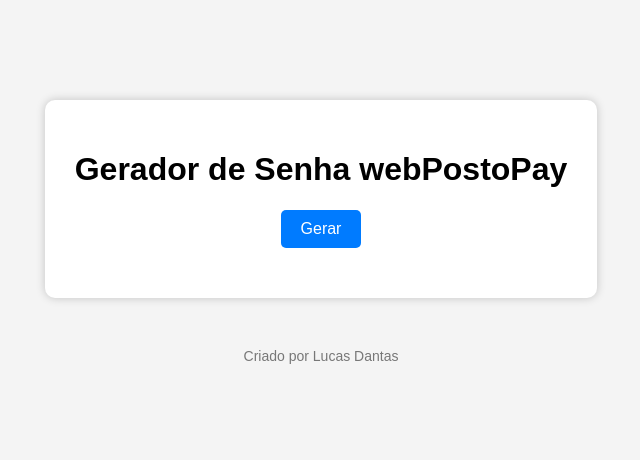
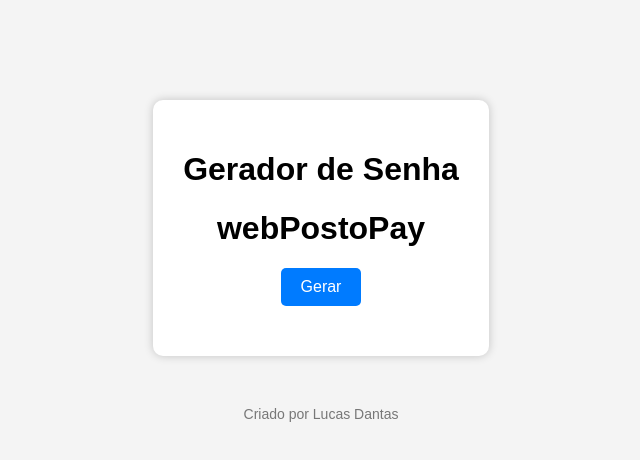
Before and after one commit to lucasdantas1990/webpostopay-gerador-de-senha, a plain HTML site: page index.html in a window 1280 px wide. Shown: the whole page, without its empty margins (319-959 px from the left). Drawn offline with Linux system fonts and the light colour scheme.

Commit message:
Update index.html

```diff
--- a/index.html
+++ b/index.html
@@ -44,7 +44,8 @@
 <body>
 
 <div class="container">
-    <h1>Gerador de Senha webPostoPay</h1>
+    <h1>Gerador de Senha</h1>
+    <h1>webPostoPay</h1>
     <button onclick="gerarSenha()">Gerar</button>
     <div class="senha" id="senha"></div>
 </div>
```
